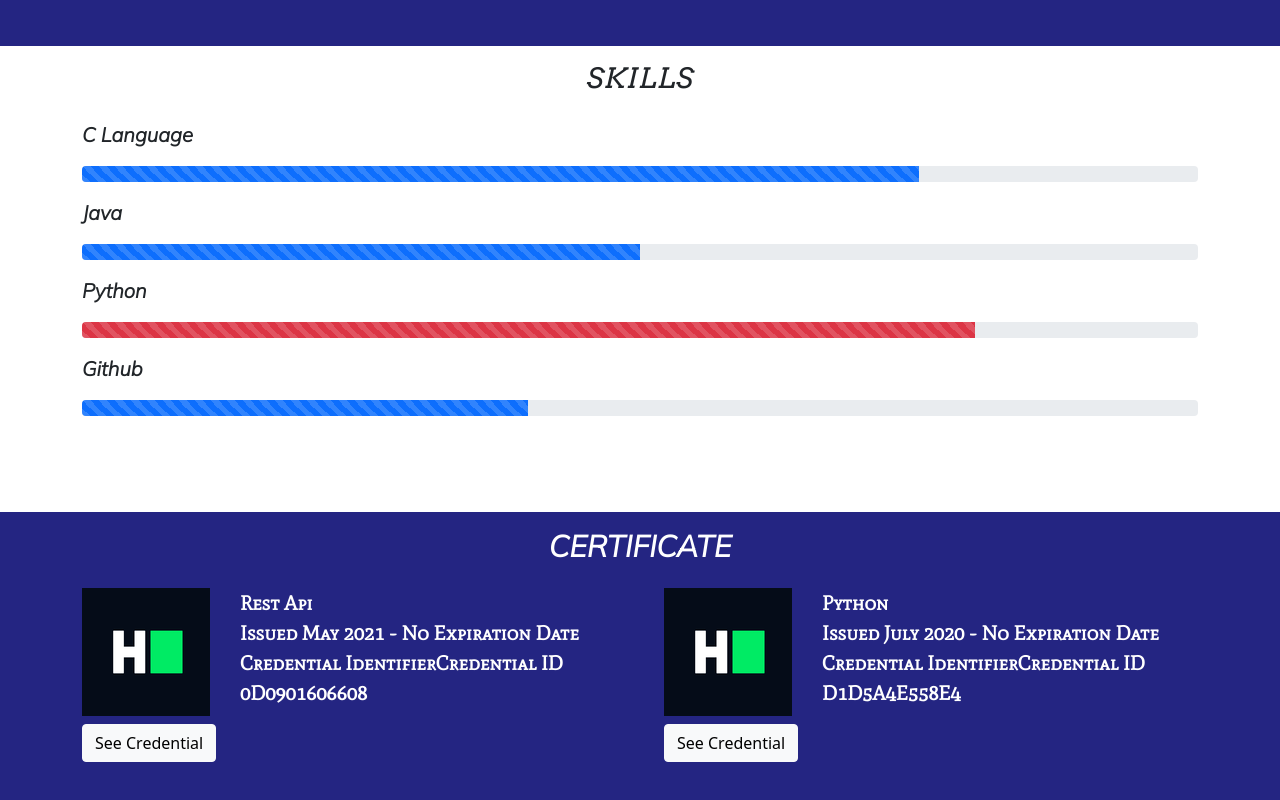
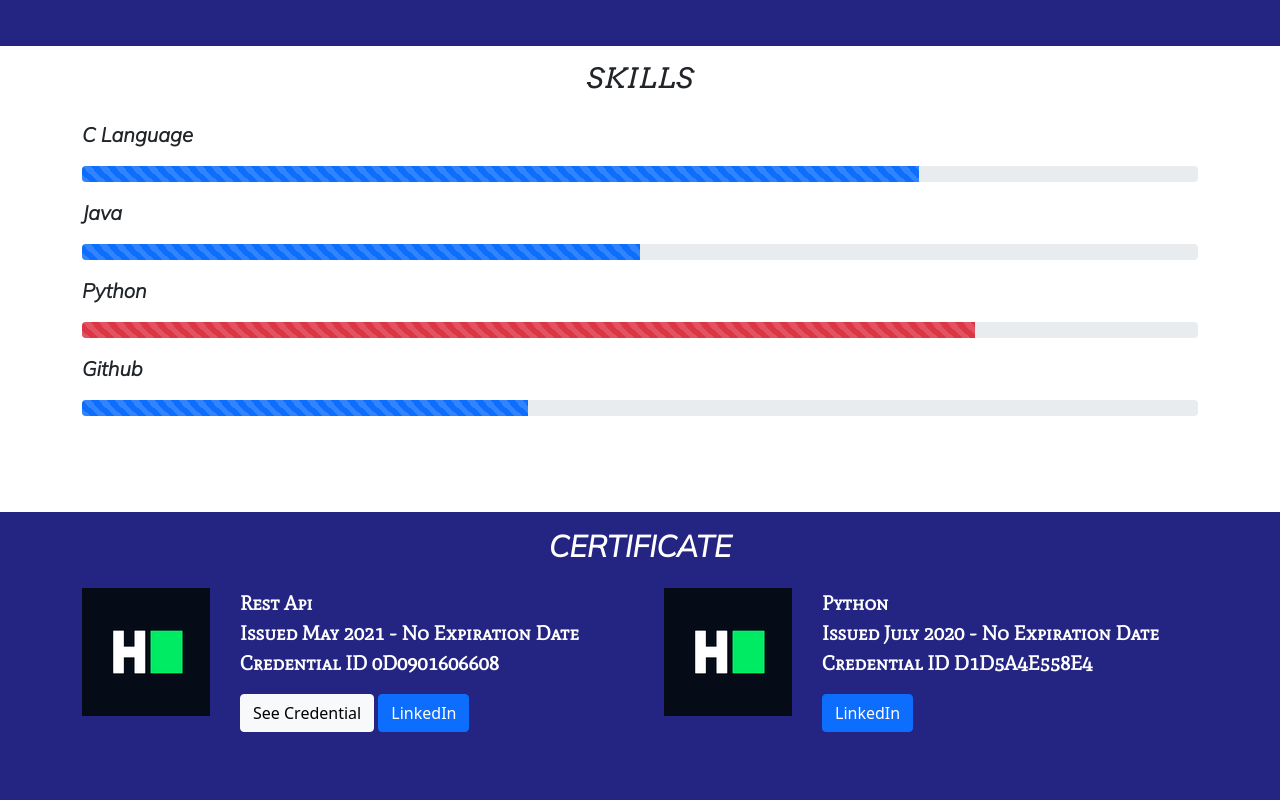
Before and after one commit to dholendar14/portfolio, a plain HTML site: page index.html in a window 1280 px wide. Shown: the part 452-1252 px from the top of the page. Drawn offline with nearby package versions, Linux system fonts and the light colour scheme; a web font is replaced by a local one.

Commit message:
fixed bugs

```diff
--- a/index.html
+++ b/index.html
@@ -1,5 +1,6 @@
 <!DOCTYPE html>
 <html>
+
 <head>
     <link rel="shortcut icon" href="images/man.png" type="image/x-icon">
     <link rel="preconnect" href="https://fonts.gstatic.com">
@@ -35,7 +36,7 @@
                         </a>
                     </li>
                     <li class="nav-item">
-                        <a href="#section3" class="nav-link">
+                        <a href="" class="nav-link">
                             Certificate
                         </a>
                     </li>
@@ -55,11 +56,9 @@
         <h1 class="text-center name-text display-1">venkatasai dholendar reddy</h1>
         <p class="text-center occupation-text">STUDENT</p>
         <div class="col-md-12 text-center">
-            <button type="button" class="btn btn-dark"><a href="https://www.github.com/dholendar14/"
-                    target="_blank"></a>Github</button>
-            <button type="button" class="btn btn-primary"><a
-                    href="https://www.linkedin.com/in/venkatasai-dholendar-reddy-134381170/"
-                    target="_blank"></a>LinkedIn</button>
+            <a class="btn btn-dark" href="http://github.com/dholendar14" target="_blank" role="button">Github</a>
+            <a class="btn btn-primary" href="https://www.linkedin.com/in/venkatasai-dholendar-reddy-134381170/"
+                target="_blank" role="button">LinkedIn</a>
         </div>
 
     </section>
@@ -107,10 +106,12 @@
                     <img style='float:left;margin-right:30px' src="images/hackerrank.png" />
                     <p class="text cert-text">Rest Api<br>
                         Issued May 2021 - No Expiration Date<br>
-                        Credential IdentifierCredential ID 0D0901606608</p>
-                    <button type="button" class="btn btn-light"><a
-                            href="https://www.hackerrank.com/certificates/0d0901606608" target="_blank"></a>See
+                        Credential ID 0D0901606608</p>
+                    <button type="button" class="btn btn-light"><a href="" target="_blank"></a>See
                         Credential</button>
+
+                    <a class="btn btn-primary" href="https://www.hackerrank.com/certificates/0d0901606608"
+                        target="_blank" role="button">LinkedIn</a>
                 </div>
             </div>
             <div class="row place-right">
@@ -118,10 +119,10 @@
                     <img style='float:left;margin-right:30px' src="images/hackerrank.png" />
                     <p class="text cert-text">Python<br>
                         Issued July 2020 - No Expiration Date<br>
-                        Credential IdentifierCredential ID D1D5A4E558E4</p>
-                    <button type="button" class="btn btn-light"><a
-                            href="https://www.hackerrank.com/certificates/D1D5A4E558E4" target="_blank"></a>See
-                        Credential</button>
+                        Credential ID D1D5A4E558E4</p>
+
+                    <a class="btn btn-primary" href="https://www.hackerrank.com/certificates/D1D5A4E558E4"
+                        target="_blank" role="button">LinkedIn</a>
                 </div>
             </div>
         </div>
```
